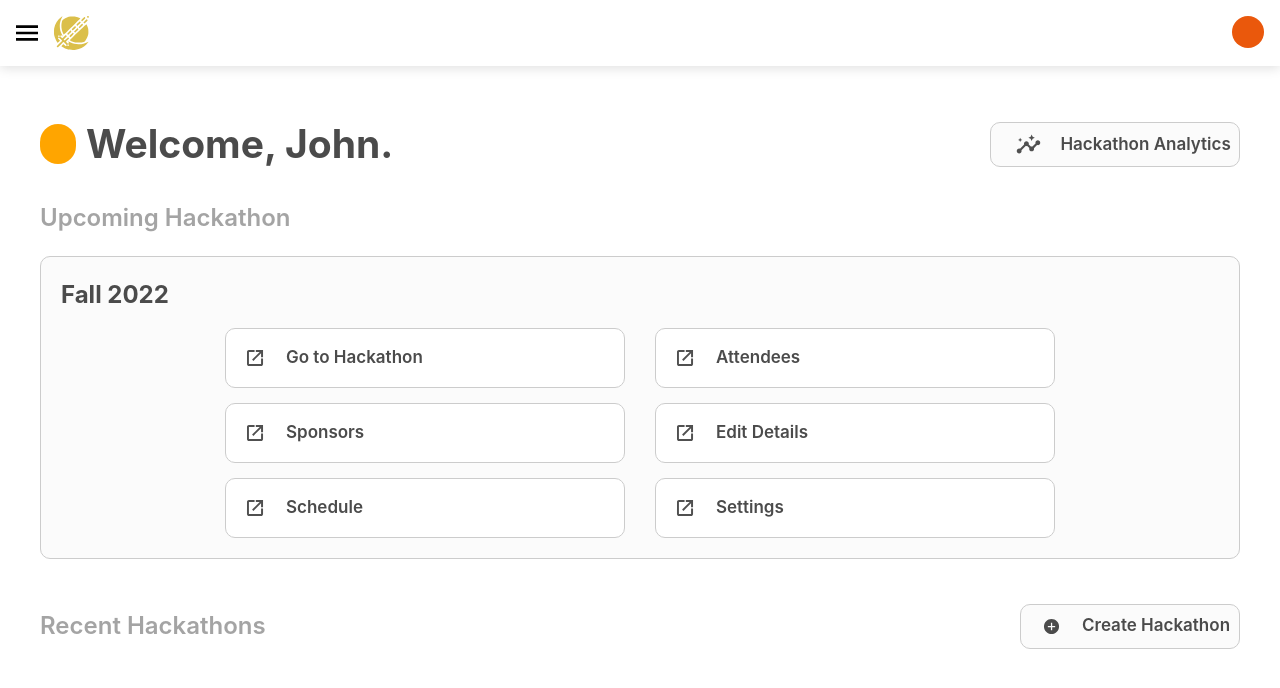
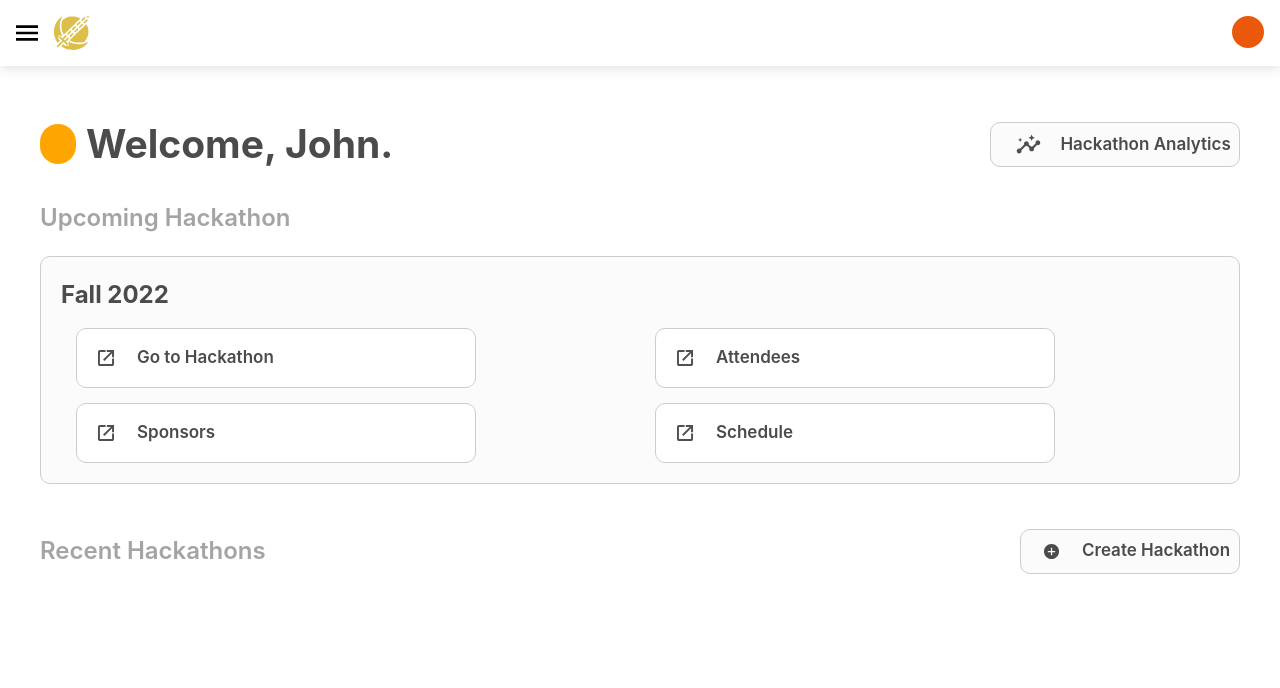
Before and after one commit to KnightHacks/admin-tool-frontend-2022, a React (Create React App) app: page / in a window 1280 px wide. Shown: the top 688 px of the page. Built offline with nearby package versions, Linux system fonts and the light colour scheme.

Commit message:
Removed some code because we decided to get rid of some unnecessary buttons and the hackathon details page.

```diff
--- a/src/App.tsx
+++ b/src/App.tsx
@@ -7,7 +7,6 @@
 import Home from './pages/home'
 import Logistics from './pages/logistics'
 import Schedule from './pages/schedule'
-import Settings from './pages/settings'
 import Sponsors from './pages/sponsors'
 
 function App() {
@@ -23,7 +22,6 @@
 					<Route path="/hackathon" element={<Hackathon />} />
 					<Route path="/analytics" element={<Analytics />} />
 					<Route path="/logistics" element={<Logistics />} />
-					<Route path="/settings" element={<Settings />} />
 				</Routes>
 			</BrowserRouter>
 		</div>
--- a/src/components/InputGroup.tsx
+++ b/src/components/InputGroup.tsx
@@ -15,16 +15,11 @@
 	label: string
 	type?: HTMLInputTypeAttribute
 	numLines?: number
-	alignStart?: boolean
 }
 
 export default function InputGroup(props: InputGroupProps) {
-	const alignItems = props.alignStart != null && props.alignStart == true
-		? ""
-		: "items-center"
-
 	return (
-		<div className={"w-full flex flex-col justify-start " + alignItems}>
+		<div className={"w-full flex flex-col items-center justify-start"}>
 			<div className="text-[22px] max-w-[350px] font-medium text-left w-3/4">
 				{props.label}
 			</div>
--- a/src/components/SelectGroup.tsx
+++ b/src/components/SelectGroup.tsx
@@ -12,7 +12,6 @@
 	value: T
 	setValue: (value: T) => void
 	label: string
-	alignStart?: boolean
 }
 
 export function SelectGroup<T extends OptionValue>(props: Props<T>) {
@@ -21,12 +20,9 @@
 		const selectedOption = props.options[selectedIndex]
 		props.setValue(selectedOption.value)
 	}
-	const alignItems = props.alignStart != null && props.alignStart == true
-		? ""
-		: "items-center"
 
 	return (
-		<div className={"w-full flex flex-col justify-start " + alignItems}>
+		<div className={"w-full flex flex-col items-center justify-start"}>
 			<div className="text-[22px] max-w-[350px] font-medium text-left w-3/4">
 				{props.label}
 			</div>
--- a/src/components/home/home.css
+++ b/src/components/home/home.css
@@ -102,7 +102,7 @@
 
 #page-links-grid > * {
 	flex-shrink: 1;
-	flex-basis: 33%;
+	flex-basis: 50%;
 }
 
 .page-links-grid-button {
--- a/src/pages/hackathon.tsx
+++ b/src/pages/hackathon.tsx
@@ -1,8 +1,6 @@
 import { useNavigate } from 'react-router-dom'
 import { ReactComponent as AttendeesIcon } from '../assets/hackathon/attendees.svg'
-import { ReactComponent as LogisticsIcon } from '../assets/hackathon/logistics.svg'
 import { ReactComponent as ScheduleIcon } from '../assets/hackathon/schedule.svg'
-import { ReactComponent as SettingsIcon } from '../assets/hackathon/settings.svg'
 import { ReactComponent as SponsorsIcon } from '../assets/hackathon/sponsors.svg'
 import HackathonInfoBar from '../components/hackathon/HackathonInfoBar'
 import LaunchCard from '../components/hackathon/LaunchCard'
@@ -13,11 +11,6 @@
 		<>
 			<HackathonInfoBar />
 			<div className="flex flex-wrap w-full justify-center mt-4">
-				<LaunchCard
-					text="Event Logistics"
-					icon={<LogisticsIcon />}
-					onClick={() => navigate('/logistics')}
-				/>
 				<LaunchCard
 					text="View Attendees"
 					icon={<AttendeesIcon />}
@@ -33,11 +26,6 @@
 					icon={<ScheduleIcon />}
 					onClick={() => navigate('/schedule')}
 				/>
-				<LaunchCard
-					text="Hackathon Settings"
-					icon={<SettingsIcon />}
-					onClick={() => navigate('/settings')}
-				/>
 			</div>
 		</>
 	)
--- a/src/pages/home.tsx
+++ b/src/pages/home.tsx
@@ -12,9 +12,7 @@
 		{ route: '/hackathon', buttonText: 'Go to Hackathon' },
 		{ route: '/attendees', buttonText: 'Attendees' },
 		{ route: '/sponsors', buttonText: 'Sponsors' },
-		{ route: '/edit-details', buttonText: 'Edit Details' },
-		{ route: '/schedule', buttonText: 'Schedule' },
-		{ route: '/settings', buttonText: 'Settings' },
+		{ route: '/schedule', buttonText: 'Schedule' }
 	]
 
 	return (
--- a/src/pages/settings.tsx
+++ /dev/null
@@ -1,48 +0,0 @@
-import { useState } from 'react'
-import HackathonInfoBar from '../components/hackathon/HackathonInfoBar'
-import InputGroup from '../components/InputGroup'
-import { Option, SelectGroup } from '../components/SelectGroup'
-import { dummyHackathonData, Hackathon, Semester } from '../models/hackathon'
-
-interface HackathonProps {
-    hackathonData?: Hackathon
-}
-
-export default function Settings({
-    hackathonData = dummyHackathonData[0],
-}: HackathonProps) {
-    const [semester, setSemester] = useState<Semester>(hackathonData.term.semester)
-    const [year, setYear] = useState<number>(hackathonData.term.year)
-    const semesterOptions: Option<Semester>[] = [
-        { value: Semester.FALL, label: Semester.FALL },
-        { value: Semester.SPRING, label: Semester.SPRING },
-        { value: Semester.SUMMER, label: Semester.SUMMER },
-    ]
-
-    return (
-        <>
-            <HackathonInfoBar />
-            <div className="w-screen h-screen p-10">
-                <h1 className="px-5 font-bold text-3xl text-subHeading-color">
-                    Hackathon Details
-                </h1>
-                <div className="px-5 [&>*]:pt-5">
-                    <SelectGroup<Semester>
-                        label="Semester"
-                        value={semester}
-                        options={semesterOptions}
-                        setValue={(semester) => setSemester(semester)}
-                        alignStart={true}
-                    />
-                    <InputGroup
-                        label="Year"
-                        value={year}
-                        setValue={setYear}
-                        type="number"
-                        alignStart={true}
-                    />
-                </div>
-            </div>
-        </>
-    )
-}
```
